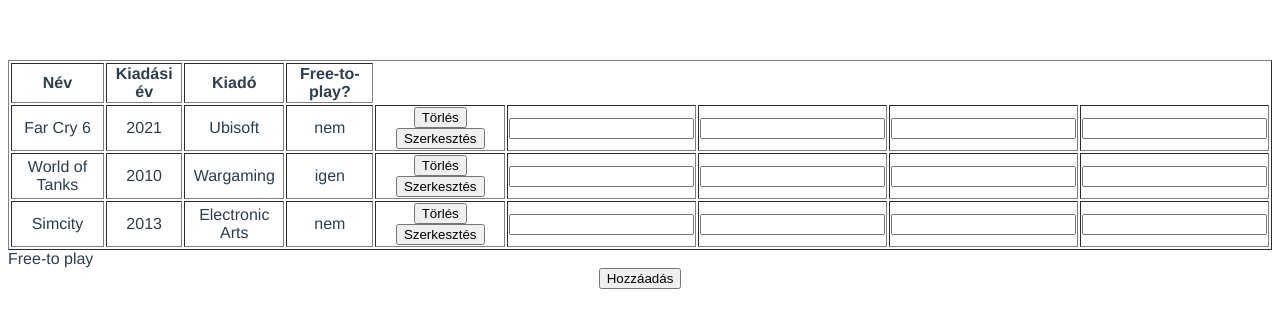
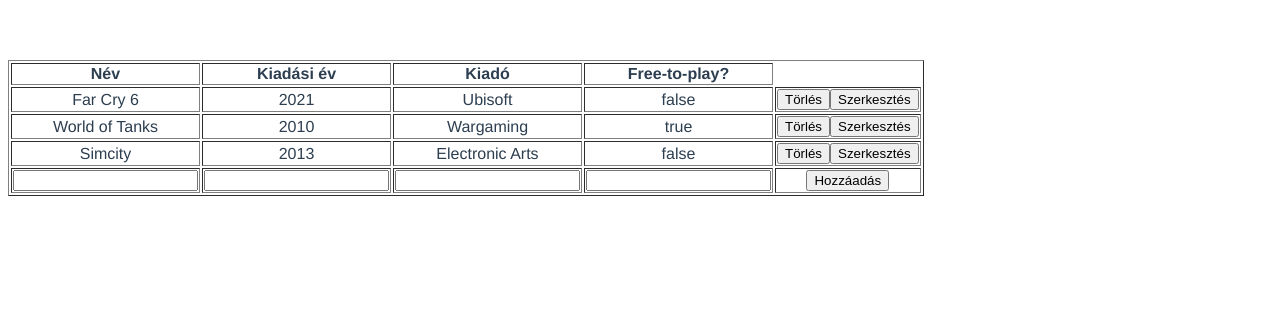
Before and after one commit to TotpalIstvan/jatekok, a Vue app: page / in a window 1280 px wide. Shown: the top 328 px of the page. Built offline with nearby package versions, Linux system fonts and the light colour scheme.

Commit message:
Hozzáadás és mentés gomb fix

```diff
--- a/src/components/Sor.vue
+++ b/src/components/Sor.vue
@@ -13,12 +13,9 @@
         <td v-if="szerkeszt"><input type="number" v-model="ujSor.kiadasi_ev"></td>
         <td v-if="szerkeszt"><input type="text" v-model="ujSor.kiado"></td>
         <td v-if="szerkeszt "><input type="text" v-model="ujSor.free_to_play"></td>
-        <td v-if="szerkeszt"><button>{{ gomb }}</button></td>
+        <td v-if="szerkeszt"><button @click="Nyomas">{{ gomb }}</button></td>
 
-        <td v-if="Hozzaad"><input type="text" v-model="nev"></td>
-        <td v-if="Hozzaad"><input type="number" v-model="kiadasi_ev"></td>
-        <td v-if="Hozzaad"><input type="text" v-model="kiado"></td>
-        <td v-if="Hozzaad"><input type="text" v-model="free_to_play"></td>
+
     </tr>
 
 
@@ -40,42 +37,33 @@
     },
     methods: {
 
+      Nyomas() {
+          if (this.row == null) {
+                this.$emit('hozzadas', {...this.ujSor})
+            } else {
+                this.$emit('mentes', {
+                    old: {...this.row},
+                    new: {...this.ujSor}
+                })
+                this.editing = false
+            }
+      },
+
             Szerkesztes() {
                     this.editing = true
                 },
             Torles() {
                 this.$emit('torles', this.row.nev)
-            },
-             Hozzaad(row) {
-          var letezik = false
-          this.rows.forEach(function(item) {
-            if (item.nev == row.nev) {
-              letezik = true
             }
-          })
-          if (!letezik) {
-            this.rows.push({...row})
-          }
-
-
-          else{
-            this.rows = this.rows.map(function (item) {
-              if(item.nev != row.nev) {
-                return item
-              }
-              return row
-            })
-          }
-        }
-
     },
     computed: {
         szerkeszt() {
             return this.row == null || this.editing
         },
         gomb() {
-            return this.row == null ? 'Szerkesztés' : 'Mentés'
+            return this.row == null ? 'Hozzáadás' : 'Mentés'
         }
+
     }
 }
 </script>
--- a/src/components/Tablazat.vue
+++ b/src/components/Tablazat.vue
@@ -19,13 +19,14 @@
     @torles = "Torles"
     @szerkeszt = "Szerkeszt"
     />
-
+<Sor
+@hozzadas = "Hozzaad"
+/>
 
 
     </tbody>
   </table>
-  <label class="frpLbl"> Free-to play </label><br>
-      <button @click="Hozzaad">Hozzáadás</button><br>
+
       </div>
 </template>
 
@@ -45,13 +46,13 @@
             nev: '',
             kiadasi_ev: null,
             kiado: '',
-            free_to_play: ''
+            free_to_play: false
           },
           new: {
             nev: '',
             kiadasi_ev: null,
             kiado: '',
-            free_to_play: ''
+            free_to_play: false
           }
         },
         rows: [
@@ -59,21 +60,21 @@
               nev: 'Far Cry 6',
               kiadasi_ev: 2021,
               kiado: 'Ubisoft',
-              free_to_play: 'nem'
+              free_to_play: false
             },
 
             {
               nev: 'World of Tanks',
               kiadasi_ev: 2010,
               kiado: 'Wargaming',
-              free_to_play: 'igen'
+              free_to_play: true
             },
 
             {
               nev: 'Simcity',
               kiadasi_ev: 2013,
               kiado: 'Electronic Arts',
-              free_to_play: 'nem'
+              free_to_play: false
 
             }
         ]
@@ -120,16 +121,13 @@
             })
           }
         }
-   },
-  computed: {
+   }
 
-  }
+
 }
 
 </script>
 
 <style>
-.frpLbl {
-  float: left;
-}
+
 </style>
```
